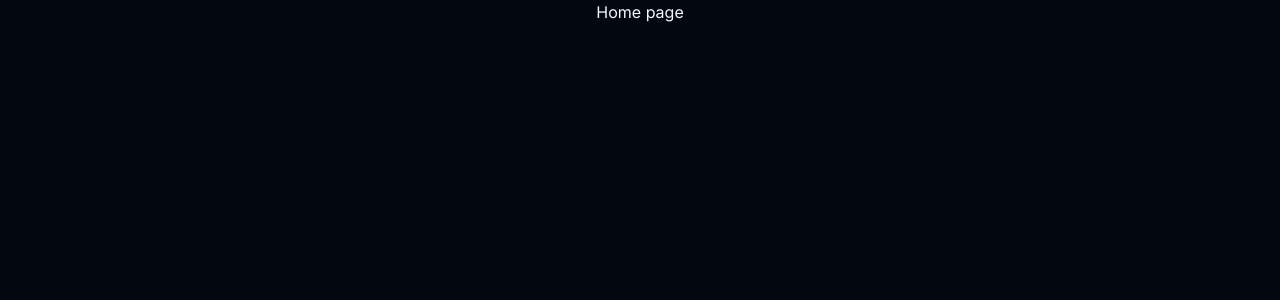
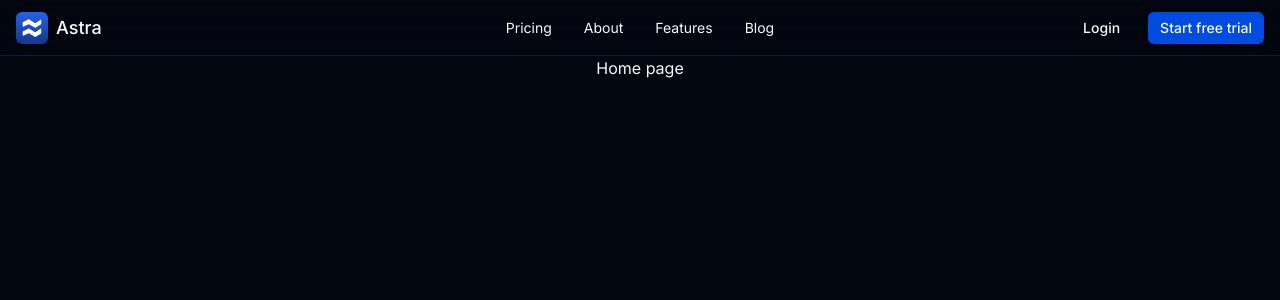
Before and after one commit to galembeck/astra-ai-builder, a Next.js app: page / in a window 1280 px wide. Shown: the top 300 px of the page. Built offline with nearby package versions, Linux system fonts and the light colour scheme.

Commit message:
feat: add navbar component to marketing layout

```diff
--- a/src/app/(marketing)/layout.tsx
+++ b/src/app/(marketing)/layout.tsx
@@ -1,3 +1,4 @@
+import { Navbar } from '@/components';
 import React from 'react'
 
 interface Props {
@@ -7,6 +8,7 @@ interface Props {
 const MarketingLayout = ({ children }: Props) => {
     return (
         <div className="flex flex-col items-center w-full">
+            <Navbar />
             {children}
         </div>
     )
```
